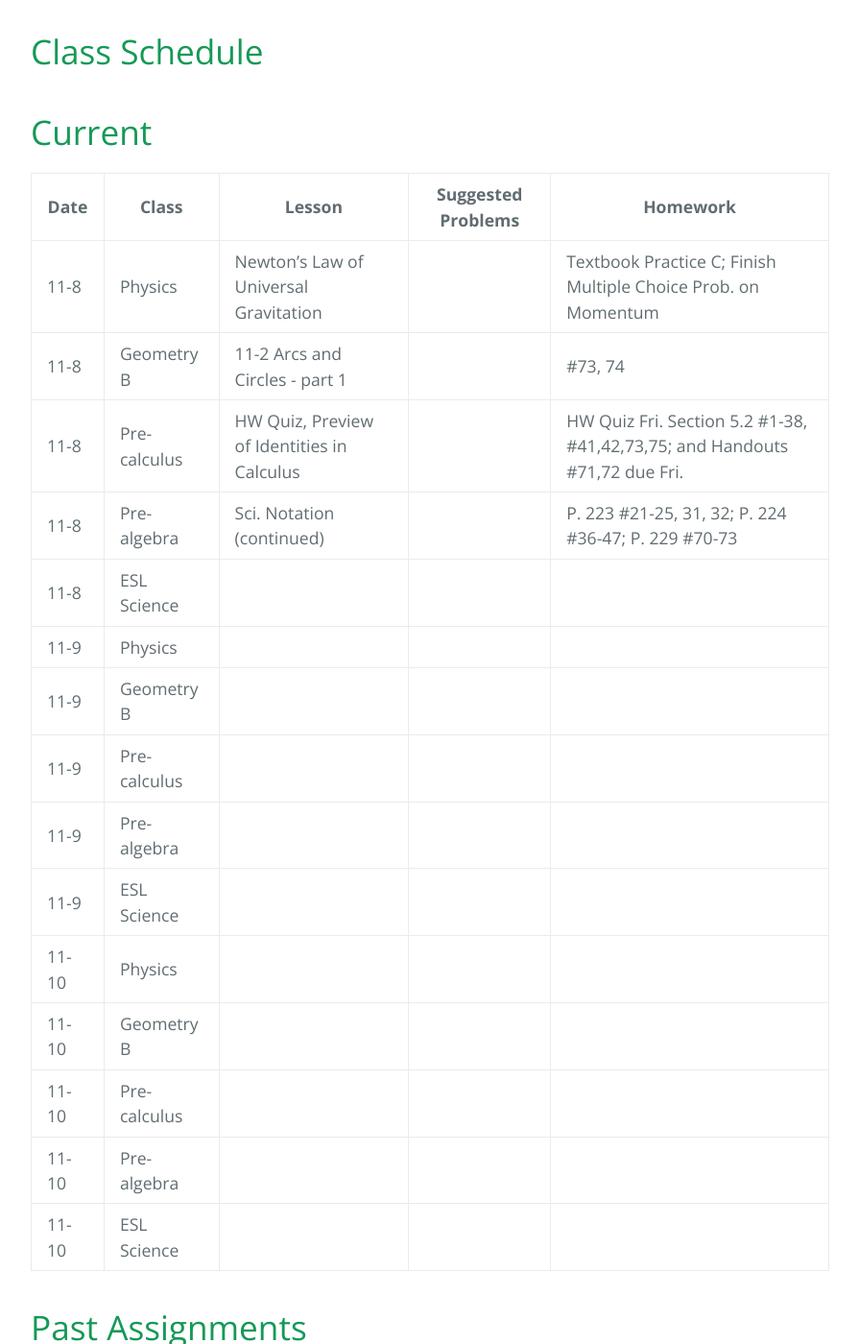
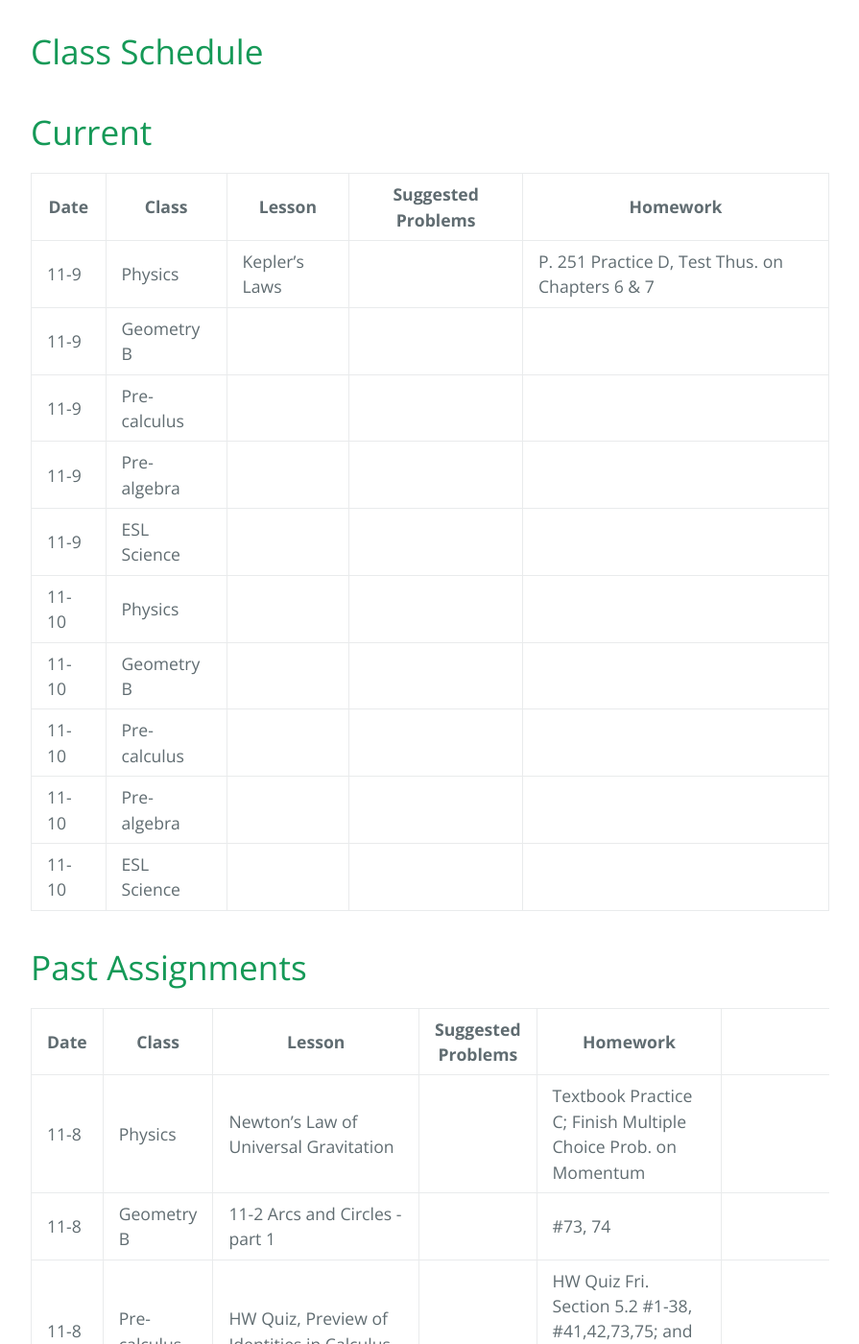
Before and after one commit to gpayoo/gpayoo, a Jekyll site: the page built from index.md, in a window 1280 px wide and 1400 px high, scrolled down 388 px. Shown: the whole window at 96% size, without its empty margins (192-1087 px from the left). Built offline with Jekyll 4.4.1, drawn with Linux system fonts in a browser that asks for light colours; our own code applies the rules of GitHub Pages for plain Markdown files; some of the changed text lies outside the part shown.

Commit message:
Update index.md

```diff
--- a/index.md
+++ b/index.md
@@ -10,12 +10,7 @@ layout: default
 
 | Date | Class | Lesson | Suggested Problems | Homework |
 | ---- | ----- | ------ | -------- | ---
-| 11-8 | Physics | Newton's Law of Universal Gravitation| |  Textbook Practice C; Finish Multiple Choice Prob. on Momentum
-| 11-8 | Geometry B | 11-2 Arcs and Circles - part 1 | | #73, 74|
-| 11-8 | Pre-calculus | HW Quiz, Preview of Identities in Calculus  || HW Quiz Fri. Section 5.2 #1-38, #41,42,73,75; and Handouts #71,72 due Fri.
-| 11-8 | Pre-algebra | Sci. Notation (continued)  | | P. 223 #21-25, 31, 32; P. 224 #36-47; P. 229 #70-73
-| 11-8 | ESL Science | |  |
-| 11-9 | Physics | | |
+| 11-9 | Physics | Kepler's Laws | | P. 251 Practice D, Test Thus. on Chapters 6 & 7
 | 11-9 | Geometry B | | | |
 | 11-9 | Pre-calculus |  | |
 | 11-9 | Pre-algebra |  | |
@@ -31,6 +26,11 @@ layout: default
 
 | Date | Class | Lesson | Suggested Problems | Homework |
 | ---- | ----- | ------ | -------- | ---
+| 11-8 | Physics | Newton's Law of Universal Gravitation| |  Textbook Practice C; Finish Multiple Choice Prob. on Momentum
+| 11-8 | Geometry B | 11-2 Arcs and Circles - part 1 | | #73, 74|
+| 11-8 | Pre-calculus | HW Quiz, Preview of Identities in Calculus  || HW Quiz Fri. Section 5.2 #1-38, #41,42,73,75; and Handouts #71,72 due Fri.
+| 11-8 | Pre-algebra | Sci. Notation (continued)  | | P. 223 #21-25, 31, 32; P. 224 #36-47; P. 229 #70-73
+| 11-8 | ESL Science | Solutions, Solutes, Solvents |  |
 | 11-7 | Physics | 7-1 Circular Motion | | P. 236 Practice A, P. 238 Practice B, Multiple Choice Handout #1-26
 | 11-7 | Geometry B | 11-1 Lines that Intersect Circles | |  #70,71,72
 | 11-7 | Pre-calculus | Proving Trig. Identities | |  HW Quiz Wed. P. 451 #1-56; Handouts #69,70 due Wed.
```
